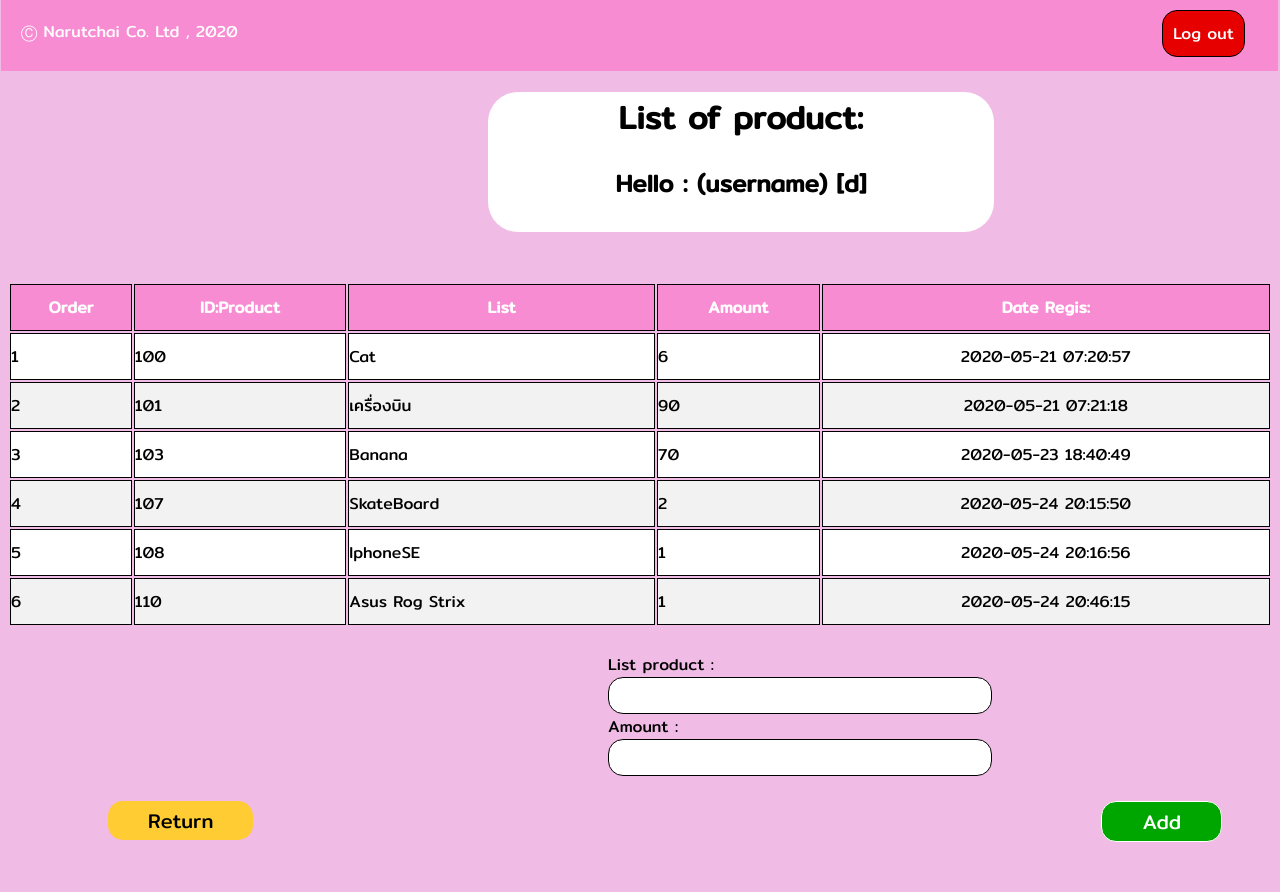
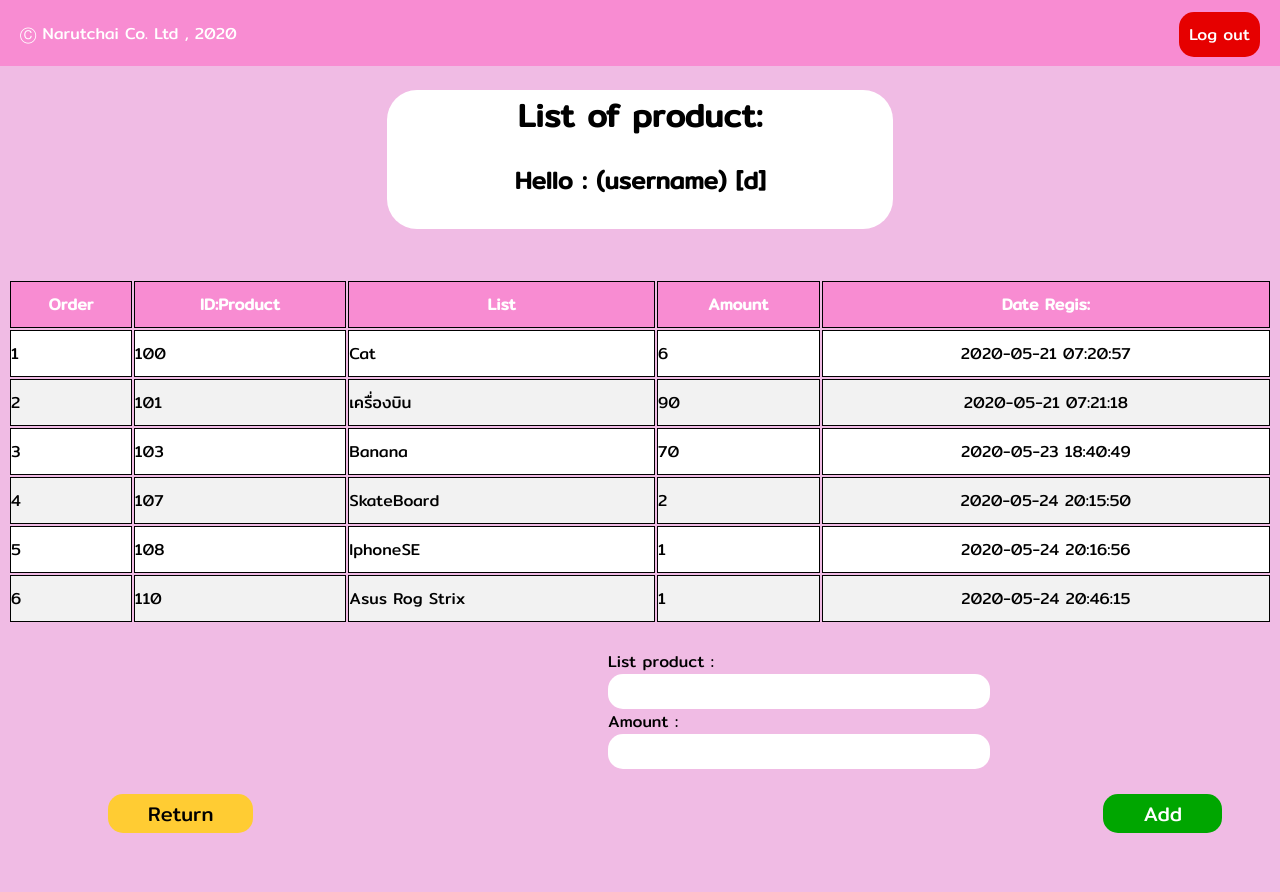
Before and after one commit to rubydiao/projectphp, a PHP site: page /addlist.php in a window 1280 px wide. After the commit the page ends 833 px from the top, so only its background shows below. Run offline with PHP 8.4, Linux system fonts and the light colour scheme; a user stored in the database is signed in; data comes from the database, SQL or seed files in the repository.

Commit message:
Update Page

```diff
--- a/addlist.php
+++ b/addlist.php
@@ -24,51 +24,49 @@ $query = mysqli_query($conn, $sql_fetch_todos);
             font-family: "Mitr", sans-serif;
             background-color: rgb(240, 187, 228);
         }
-
         .header {
-            position: relative;
-            left: -7px;
-            height: 100%;
+            position: fixed;
+            top: 0px;
+            left: 0px;
+            right: 0px;
+            height: 50px;
             padding: 5px 13px 11px 0px;
             width: 100%;
             color: white;
             font-family: "Mitr", sans-serif;
-            margin-top: -10px;
+            margin-top: 0px;
             bottom: 0;
             background-color: rgb(248, 140, 210);
         }
-
         .header p {
             margin-left: 20px;
             text-align: left;
         }
-
         .button-logout {
+            position: relative;
             margin-top: -50px;
             margin-right: 20px;
             float: right;
             text-decoration: none;
-            border: 0.05px solid black;
+            border: transparent;
             border-radius: 15px;
             background-color: #e60000;
             padding: 10px 10px 10px 10px;
             color: white;
+            transition: 0.5s;
         }
-
         .button-logout:hover {
             background-color: #D9ddd4;
             color: red;
         }
-
         .container {
-            margin-left: 480px;
+            margin: 90px auto;
             margin-bottom: 50px;
             border-radius: 30px;
             text-align: center;
             background-color: white;
             width: 40%;
             padding-bottom: 10px;
-
         }
 
         table th,
@@ -107,7 +105,7 @@ $query = mysqli_query($conn, $sql_fetch_todos);
         [type=text], [type=number] {
             font-family: "Mitr", sans-serif;
             border-radius: 15px;
-            border: 0.05px solid;
+            border: transparent;
             padding: 7px 200px 7px 5px;
         }
 
@@ -119,6 +117,8 @@ $query = mysqli_query($conn, $sql_fetch_todos);
             padding: 4px 40px 4px 40px;
             margin: 0px 0px 50px 100px;
             font-size: 20px;
+            transition: 0.5s;
+
         }
 
         .return:hover {
@@ -128,7 +128,7 @@ $query = mysqli_query($conn, $sql_fetch_todos);
 
         .modify {
             border-radius: 15px;
-            border: 0.05px solid;
+            border: transparent;
             color: white;
             padding: 4px 40px 4px 40px;
             margin: 0px 50px 50px 100px;
@@ -136,6 +136,8 @@ $query = mysqli_query($conn, $sql_fetch_todos);
             border-collapse: collapse;
             background-color: #00A600;
             font-family: "Mitr", sans-serif;
+            transition: 0.5s;
+
         }
 
         .modify:hover {
```
Also changed, not shown: fix.php (+14 -12 lines), index.html (+8 -6 lines), list.php (+13 -6 lines), main/member.html (+9 -7 lines).
